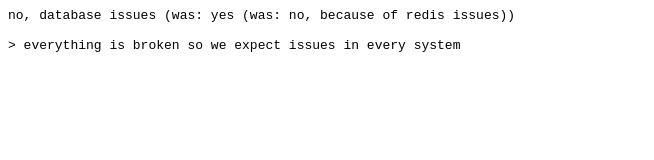
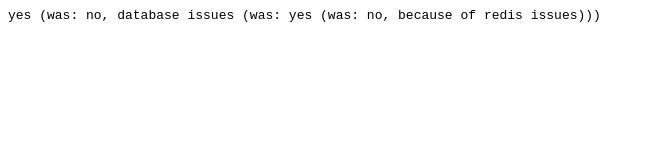
Before and after one commit to jackdoe/canirollout.com, a plain HTML site: page website/index.html in a window 1280 px wide. Shown: the whole page, without its empty margins (0-654 px from the left). Drawn offline with Linux system fonts and the light colour scheme.

Commit message:
Update index.html

```diff
--- a/website/index.html
+++ b/website/index.html
@@ -1,6 +1,3 @@
 <pre>
-no, database issues (was: yes (was: no, because of redis issues))
-
-&gt; everything is broken so we expect issues in every system
-
+yes (was: no, database issues (was: yes (was: no, because of redis issues)))
 </pre>
```
